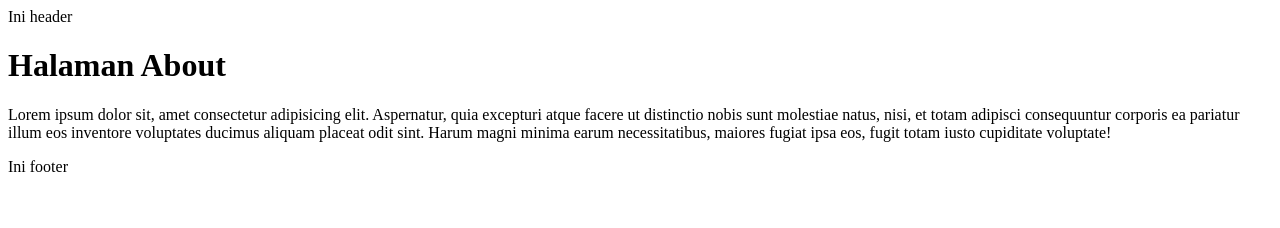
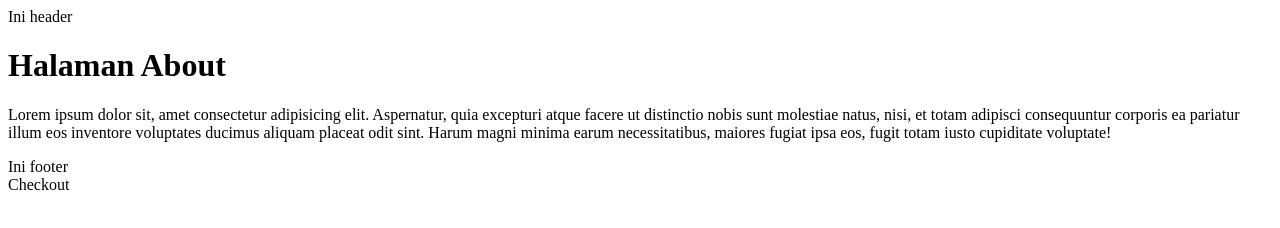
Before and after one commit to grhagandanap/TestRepo, a plain HTML site: page contact.html in a window 1280 px wide. Drawn offline with Linux system fonts and the light colour scheme.

Commit message:
Menambah contact.html

```diff
--- a/contact.html
+++ b/contact.html
@@ -11,5 +11,8 @@
     <h1>Halaman About</h1>
     <p>Lorem ipsum dolor sit, amet consectetur adipisicing elit. Aspernatur, quia excepturi atque facere ut distinctio nobis sunt molestiae natus, nisi, et totam adipisci consequuntur corporis ea pariatur illum eos inventore voluptates ducimus aliquam placeat odit sint. Harum magni minima earum necessitatibus, maiores fugiat ipsa eos, fugit totam iusto cupiditate voluptate!</p>
     <footer>Ini footer</footer>
+
+    <div>Checkout</div>
+
 </body>
 </html>
```
